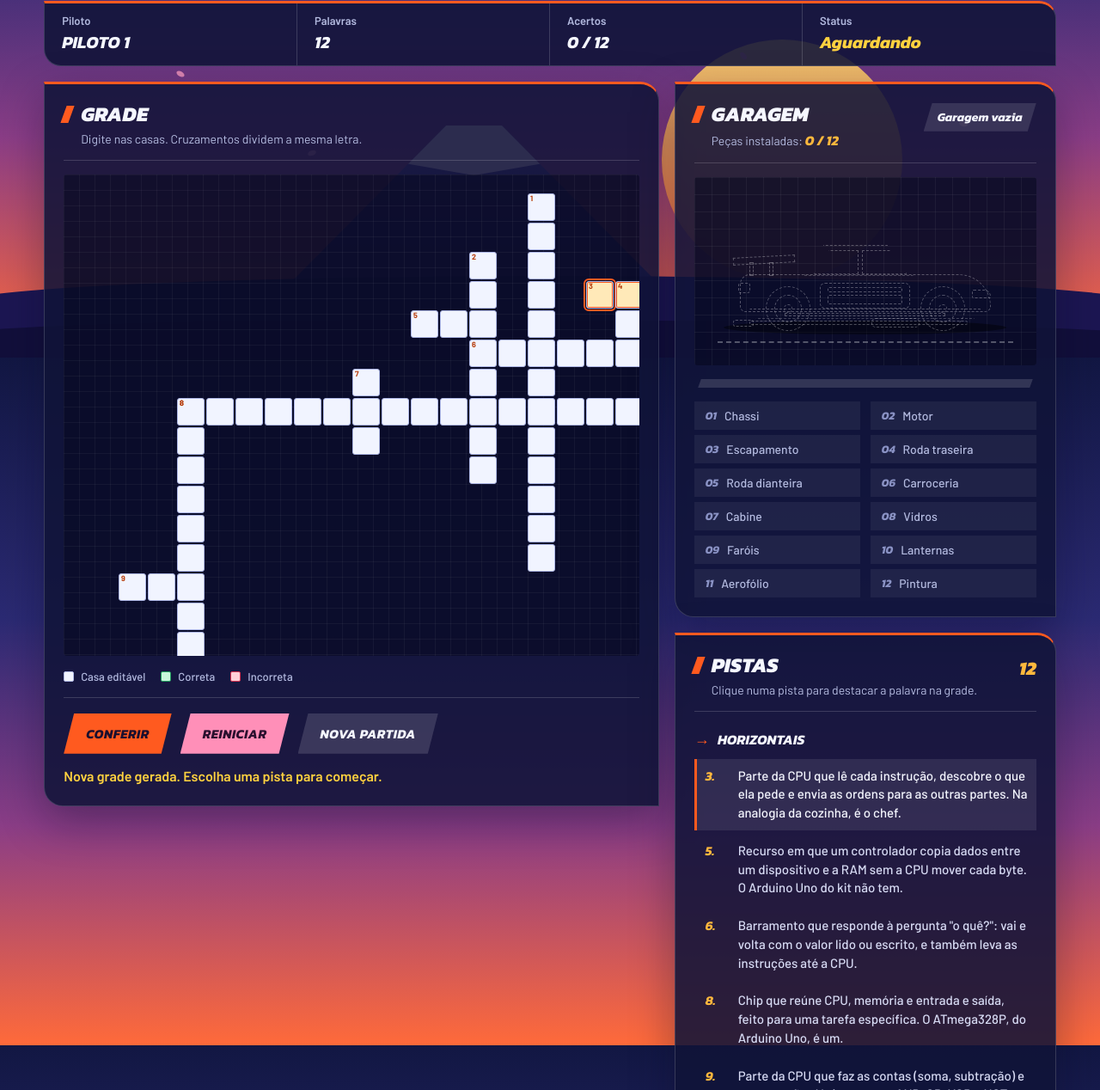
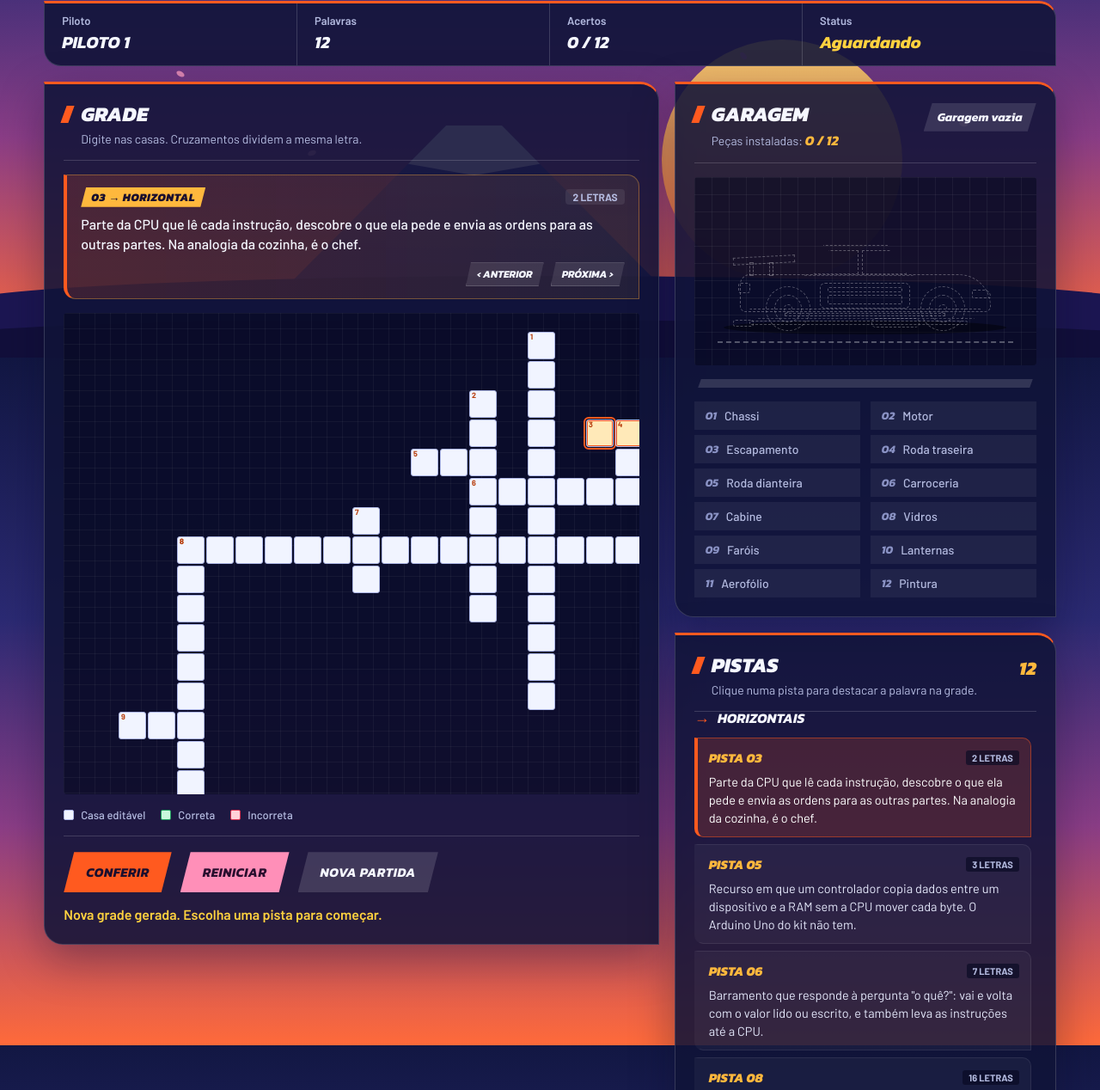
Before and after one commit to MatheusOFrancisco/cruzadinha_arqcomp, a plain HTML site: page index.html in a window 1280 px wide. Shown: the part 384-1652 px from the top of the page at 86% size. Drawn offline with Linux system fonts and the light colour scheme.

Commit message:
feat: adiciona função para ver as pistas de maneira mais dinamica

```diff
--- a/index.html
+++ b/index.html
@@ -58,6 +58,20 @@
             <p class="panel-sub">Digite nas casas. Cruzamentos dividem a mesma letra.</p>
           </div>
         </div>
+
+        <!-- Faixa da pista selecionada -->
+        <div id="active-clue-banner" class="active-clue-banner">
+          <div class="active-clue-meta">
+            <span id="active-clue-badge" class="active-clue-badge">01 → HORIZONTAL</span>
+            <span id="active-clue-length" class="active-clue-length">0 letras</span>
+          </div>
+          <p id="active-clue-text" class="active-clue-text">Selecione uma pista ou casa para começar.</p>
+          <div class="active-clue-nav">
+            <button id="prev-clue-btn" type="button" class="clue-nav-btn" title="Pista anterior">‹ Anterior</button>
+            <button id="next-clue-btn" type="button" class="clue-nav-btn" title="Próxima pista">Próxima ›</button>
+          </div>
+        </div>
+
         <div class="board-viewport">
           <div id="crossword" class="crossword"></div>
         </div>
@@ -181,6 +195,7 @@
           </div>
           <span class="clue-count" id="clue-count">00</span>
         </div>
+        <div class="clues-scroll-area">
           <div class="clue-section">
             <h3><span class="direction-icon">→</span> Horizontais</h3>
             <ol id="across-clues" class="clue-list"></ol>
@@ -188,6 +203,7 @@
           <div class="clue-section">
             <h3><span class="direction-icon vertical-icon">↓</span> Verticais</h3>
             <ol id="down-clues" class="clue-list"></ol>
+          </div>
         </div>
       </aside>
     </section>
--- a/script.js
+++ b/script.js
@@ -39,6 +39,7 @@ const elements = {
   board: document.querySelector("#crossword"),
   across: document.querySelector("#across-clues"),
   down: document.querySelector("#down-clues"),
+  cluesScroll: document.querySelector(".clues-scroll-area"),
   nickname: document.querySelector("#nickname"),
   player: document.querySelector("#player-display"),
   total: document.querySelector("#word-total"),
@@ -54,7 +55,12 @@ const elements = {
   partsCount: document.querySelector("#parts-count"),
   buildFill: document.querySelector("#build-fill"),
   buildBadge: document.querySelector("#build-badge"),
-  toast: document.querySelector("#part-toast")
+  toast: document.querySelector("#part-toast"),
+  activeClueBadge: document.querySelector("#active-clue-badge"),
+  activeClueLength: document.querySelector("#active-clue-length"),
+  activeClueText: document.querySelector("#active-clue-text"),
+  prevClueBtn: document.querySelector("#prev-clue-btn"),
+  nextClueBtn: document.querySelector("#next-clue-btn")
 };
 
 let currentWords = [];
@@ -374,15 +380,24 @@ function createClueItem(word) {
   button.className = "clue-button";
   button.setAttribute("data-word-id", word.id);
 
+  const header = document.createElement("div");
+  header.className = "clue-header";
+
   const number = document.createElement("span");
   number.className = "clue-number";
-  number.textContent = `${word.number}.`;
+  number.textContent = `PISTA ${formatTwoDigits(word.number)}`;
+
+  const lengthTag = document.createElement("span");
+  lengthTag.className = "clue-meta-tag";
+  lengthTag.textContent = `${word.answer.length} letras`;
+
+  header.append(number, lengthTag);
 
   const clue = document.createElement("span");
   clue.className = "clue-text";
   clue.textContent = word.clue;
 
-  button.append(number, clue);
+  button.append(header, clue);
   button.addEventListener("click", () => selectWord(word.id, true));
   item.append(button);
   return item;
@@ -396,10 +411,24 @@ function selectWord(wordId, focusStart = false) {
 
   activeWordId = wordId;
 
+  const dirLabel = word.direction === "across" ? "→ HORIZONTAL" : "↓ VERTICAL";
+  elements.activeClueBadge.textContent = `${formatTwoDigits(word.number)} ${dirLabel}`;
+  elements.activeClueLength.textContent = `${word.answer.length} letras`;
+  elements.activeClueText.textContent = word.clue;
+
+  let activeButton = null;
   document.querySelectorAll(".clue-button").forEach((button) => {
     const btnWordId = button.getAttribute("data-word-id");
-    button.classList.toggle("active", btnWordId === wordId);
+    const isMatch = btnWordId === wordId;
+    button.classList.toggle("active", isMatch);
+    if (isMatch) {
+      activeButton = button;
+    }
   });
+
+  if (activeButton && elements.cluesScroll) {
+    elements.cluesScroll.scrollTop = activeButton.offsetTop - elements.cluesScroll.offsetTop - 24;
+  }
 
   document.querySelectorAll(".cell").forEach((cell) => {
     cell.classList.remove("active-word", "active-start");
@@ -544,8 +573,9 @@ function checkAnswers() {
 }
 
 function updateCellStates() {
-  const entries = Object.entries(cellInputs);
-  for (const [key, input] of entries) {
+  const keys = Object.keys(cellInputs);
+  for (const key of keys) {
+    const input = cellInputs[key];
     input.classList.remove("correct", "incorrect");
     const relatedWords = currentWords.filter((word) =>
       getWordCells(word).some((cell) => cellKey(cell.row, cell.col) === key)
@@ -684,6 +714,19 @@ function updateGarage(count, { announce = false } = {}) {
   return newParts;
 }
 
+function navigateClue(step) {
+  if (currentWords.length === 0) {
+    return;
+  }
+  const orderedWords = [
+    ...currentWords.filter((word) => word.direction === "across"),
+    ...currentWords.filter((word) => word.direction === "down")
+  ];
+  const currentIndex = orderedWords.findIndex((word) => word.id === activeWordId);
+  const nextIndex = (currentIndex + step + orderedWords.length) % orderedWords.length;
+  selectWord(orderedWords[nextIndex].id, true);
+}
+
 function startNewGame() {
   try {
     const puzzle = buildRandomPuzzle();
@@ -719,6 +762,8 @@ elements.check.addEventListener("click", checkAnswers);
 elements.reset.addEventListener("click", resetBoard);
 elements.newGame.addEventListener("click", startNewGame);
 elements.nickname.addEventListener("input", updatePlayerName);
+elements.prevClueBtn.addEventListener("click", () => navigateClue(-1));
+elements.nextClueBtn.addEventListener("click", () => navigateClue(1));
 
 renderPartsList();
 startNewGame();
--- a/style.css
+++ b/style.css
@@ -412,6 +412,85 @@ h2::before {
   font-family: var(--display);
   font-style: italic;
   font-size: 16px;
+}
+
+/* Faixa da Pista Ativa (acima da grade) */
+.active-clue-banner {
+  margin-top: 16px;
+  padding: 14px 16px;
+  background: linear-gradient(90deg, rgba(255, 90, 31, 0.18), rgba(255, 184, 61, 0.08));
+  border: 1px solid rgba(255, 184, 61, 0.35);
+  border-left: 4px solid var(--orange);
+  border-radius: 0 14px 0 14px;
+  display: flex;
+  flex-direction: column;
+  gap: 8px;
+}
+
+.active-clue-meta {
+  display: flex;
+  align-items: center;
+  justify-content: space-between;
+  gap: 10px;
+}
+
+.active-clue-badge {
+  font-family: var(--display);
+  font-weight: 800;
+  font-style: italic;
+  font-size: 13px;
+  letter-spacing: 0.5px;
+  color: #1a0f2e;
+  background-color: var(--sun);
+  padding: 2px 12px;
+  clip-path: polygon(6px 0, 100% 0, calc(100% - 6px) 100%, 0 100%);
+}
+
+.active-clue-length {
+  font-size: 12px;
+  font-weight: 700;
+  text-transform: uppercase;
+  color: var(--muted);
+  background-color: rgba(255, 255, 255, 0.08);
+  padding: 2px 8px;
+  border-radius: 4px;
+}
+
+.active-clue-text {
+  margin: 0;
+  font-size: 16px;
+  font-weight: 500;
+  line-height: 1.45;
+  color: var(--text);
+}
+
+.active-clue-nav {
+  display: flex;
+  justify-content: flex-end;
+  gap: 8px;
+  margin-top: 2px;
+}
+
+.clue-nav-btn {
+  background-color: rgba(255, 255, 255, 0.1);
+  border: 1px solid var(--line);
+  color: var(--text);
+  font-family: var(--display);
+  font-style: italic;
+  font-weight: 700;
+  font-size: 12px;
+  text-transform: uppercase;
+  padding: 4px 12px;
+  cursor: pointer;
+  clip-path: polygon(6px 0, 100% 0, calc(100% - 6px) 100%, 0 100%);
+  transition-property: background-color, color;
+  transition-duration: 0.15s;
+  transition-timing-function: ease;
+}
+
+.clue-nav-btn:hover {
+  background-color: var(--orange);
+  color: #1a0f2e;
 }
 
 /* Grade */
@@ -1112,6 +1191,12 @@ h2::before {
   color: var(--sun);
 }
 
+.clues-scroll-area {
+  max-height: 460px;
+  overflow-y: auto;
+  padding-right: 6px;
+}
+
 .clue-section {
   padding-top: 18px;
 }
@@ -1141,7 +1226,7 @@ h2::before {
   padding: 0;
   list-style: none;
   display: grid;
-  gap: 4px;
+  gap: 8px;
 }
 
 .clue-list li {
@@ -1149,39 +1234,81 @@ h2::before {
 }
 
 .clue-button {
-  display: grid;
-  grid-template-columns: 30px 1fr;
-  gap: 8px;
+  display: flex;
+  flex-direction: column;
+  gap: 6px;
   width: 100%;
   text-align: left;
-  padding: 9px 10px;
-  color: #d8dcf5;
-  background-color: transparent;
-  border: 0;
-  border-left: 3px solid transparent;
+  padding: 11px 13px;
+  color: #e4e7fa;
+  background-color: rgba(255, 255, 255, 0.04);
+  border: 1px solid rgba(255, 255, 255, 0.08);
+  border-left: 4px solid transparent;
+  border-radius: 0 10px 0 10px;
   cursor: pointer;
-  font-size: 15px;
-  font-weight: 500;
-  line-height: 1.45;
+  transition-property: background-color, border-color, color;
+  transition-duration: 0.15s;
+  transition-timing-function: ease;
 }
 
-.clue-button:hover,
+.clue-button:hover {
+  background-color: rgba(255, 255, 255, 0.09);
+  border-color: rgba(255, 255, 255, 0.18);
+  border-left-color: var(--sun);
+  color: var(--text);
+}
+
 .clue-button.active {
+  background-color: rgba(255, 90, 31, 0.18);
+  border-color: rgba(255, 90, 31, 0.45);
   border-left-color: var(--orange);
-  background-color: rgba(255, 255, 255, 0.09);
-  color: var(--text);
+  color: #ffffff;
+}
+
+.clue-header {
+  display: flex;
+  align-items: center;
+  justify-content: space-between;
+  width: 100%;
 }
 
 .clue-number {
   color: var(--sun);
   font-family: var(--display);
   font-style: italic;
+  font-weight: 800;
+  font-size: 15px;
+}
+
+.clue-meta-tag {
+  font-size: 11px;
   font-weight: 700;
+  text-transform: uppercase;
+  color: var(--muted);
+  background-color: rgba(8, 10, 34, 0.65);
+  padding: 2px 7px;
+  border-radius: 3px;
+}
+
+.clue-text {
+  font-size: 14.5px;
+  font-weight: 400;
+  line-height: 1.45;
+}
+
+.clue-button.solved {
+  background-color: rgba(67, 224, 143, 0.08);
+  border-left-color: var(--green);
+  opacity: 0.78;
 }
 
 .clue-button.solved .clue-text {
   color: var(--green);
   text-decoration: line-through;
+}
+
+.clue-button.solved .clue-meta-tag {
+  color: var(--green);
 }
 
 .footer-line {
@@ -1212,14 +1339,11 @@ h2::before {
     grid-row: auto;
   }
 
-  .clues-panel {
+  .clues-scroll-area {
     display: grid;
     grid-template-columns: 1fr 1fr;
     column-gap: 24px;
-  }
-
-  .clues-panel .panel-heading {
-    grid-column: 1 / 3;
+    max-height: none;
   }
 }
 
@@ -1271,7 +1395,7 @@ h2::before {
     padding: 14px;
   }
 
-  .clues-panel {
+  .clues-scroll-area {
     display: block;
   }
 
```
Lines whose indentation alone changed are shown as unchanged.
